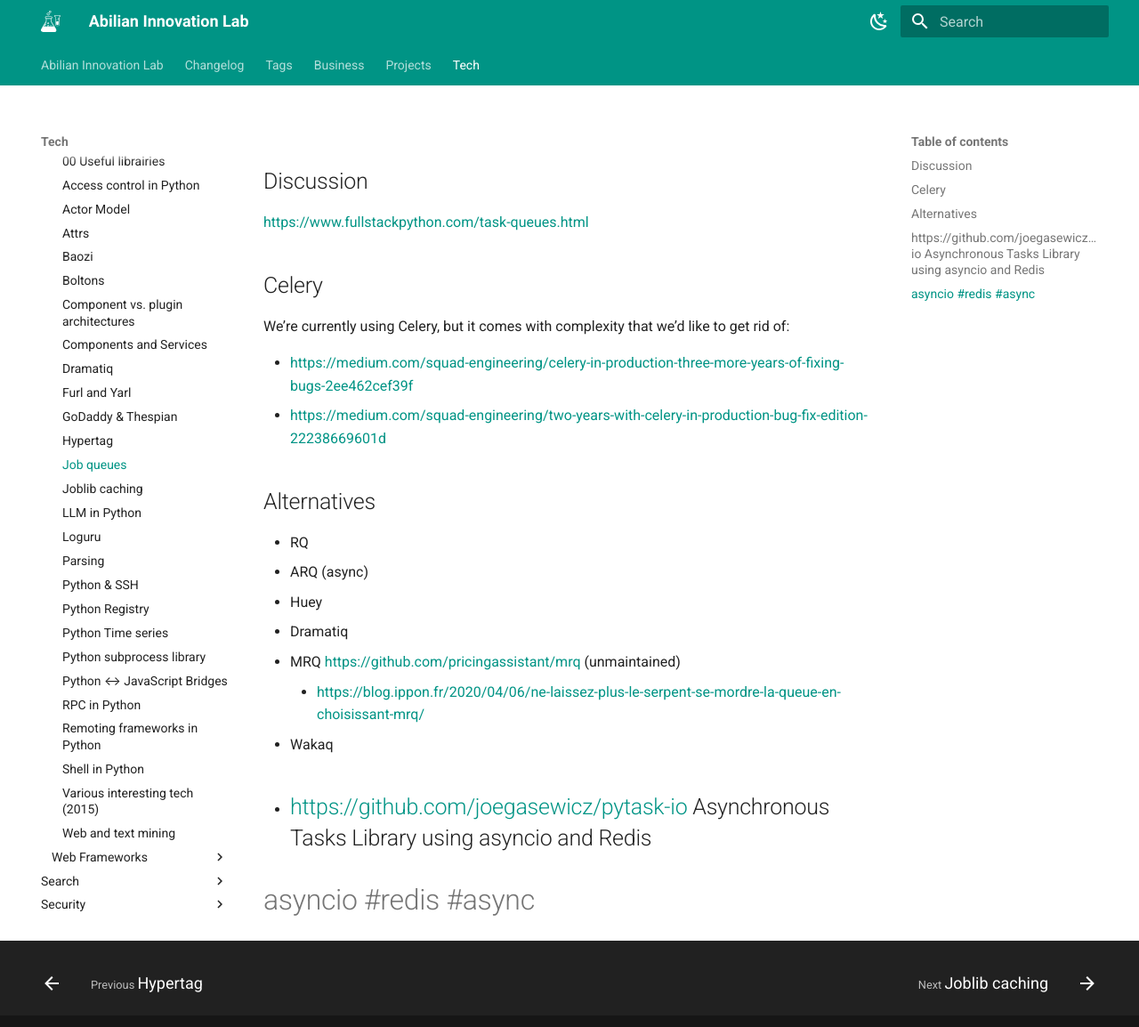
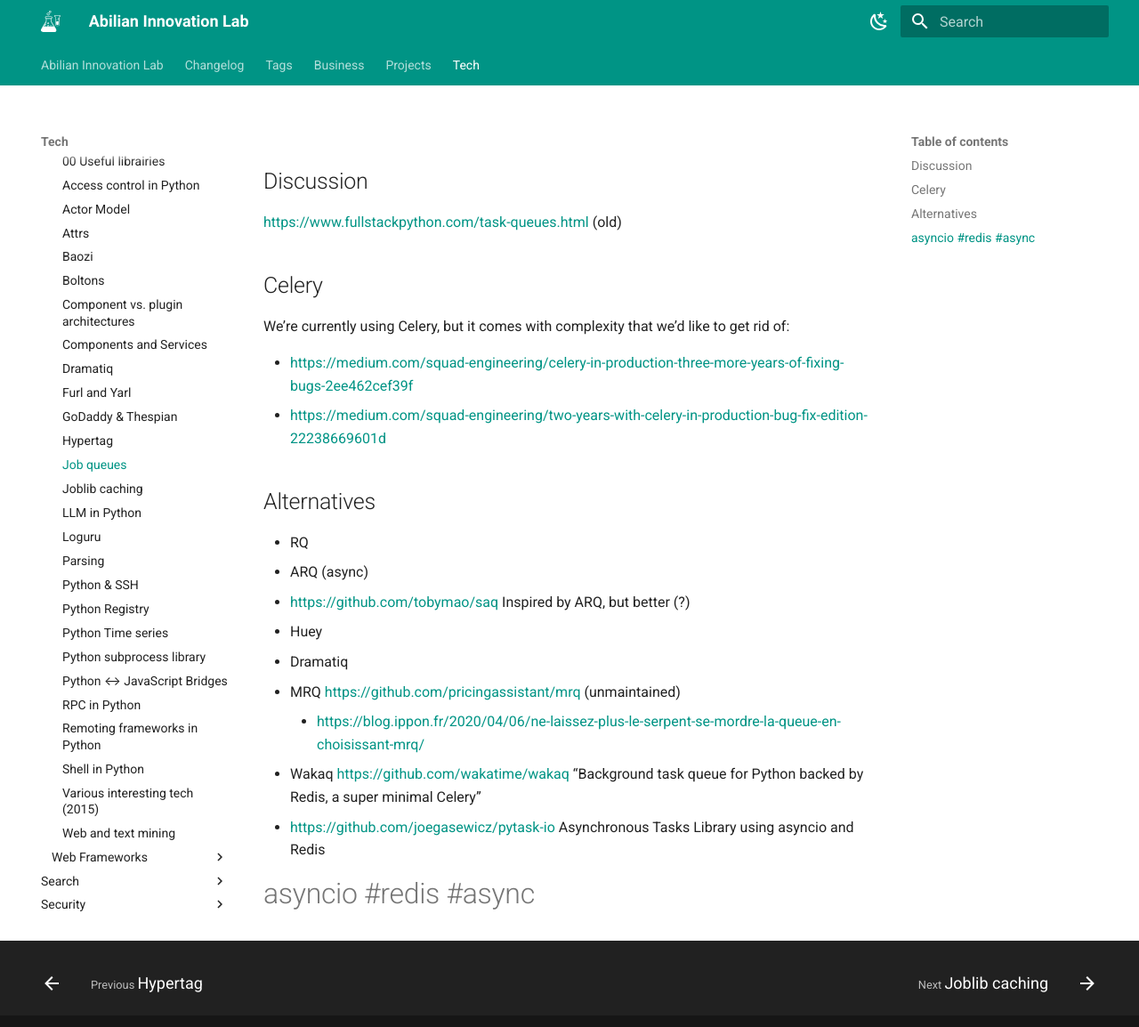
Before and after one commit to abilian/lab.abilian.com, an MkDocs documentation site: the page built from docs/Tech/Python/Useful Libraries/Job queues.md, in a window 1280 px wide and 1173 px high. Shown: the top 1154 px of the window at 89% size. Built offline with MkDocs 1.6.1 and Material for MkDocs 9.7.7, drawn with Linux system fonts in a browser that asks for light colours; comment, search, counter and statistics services are not loaded.

Commit message:
Update content

```diff
--- a/docs/Tech/Python/Useful Libraries/Job queues.md
+++ b/docs/Tech/Python/Useful Libraries/Job queues.md
@@ -1,22 +1,27 @@
 ## Discussion
-https://www.fullstackpython.com/task-queues.html
+
+https://www.fullstackpython.com/task-queues.html (old)
 
 ## Celery
+
 We're currently using Celery, but it comes with complexity that we'd like to get rid of:
 
 - https://medium.com/squad-engineering/celery-in-production-three-more-years-of-fixing-bugs-2ee462cef39f
 - https://medium.com/squad-engineering/two-years-with-celery-in-production-bug-fix-edition-22238669601d
 
 ## Alternatives
+
 - RQ
 - ARQ (async)
+- https://github.com/tobymao/saq Inspired by ARQ, but better (?)
 - Huey
 - Dramatiq
 - MRQ <https://github.com/pricingassistant/mrq> (unmaintained)
 	- https://blog.ippon.fr/2020/04/06/ne-laissez-plus-le-serpent-se-mordre-la-queue-en-choisissant-mrq/
-- Wakaq
+- Wakaq https://github.com/wakatime/wakaq "Background task queue for Python backed by Redis, a super minimal Celery"
 - https://github.com/joegasewicz/pytask-io Asynchronous Tasks Library using asyncio and Redis
--
+
+
 
 <!-- Keywords -->
 #asyncio #redis #async
```
Also changed, not shown: docs/Tech/Python/Useful Libraries/Access control in Python.md (+15 -1 lines), docs/changelog.md (+4 -4 lines).
